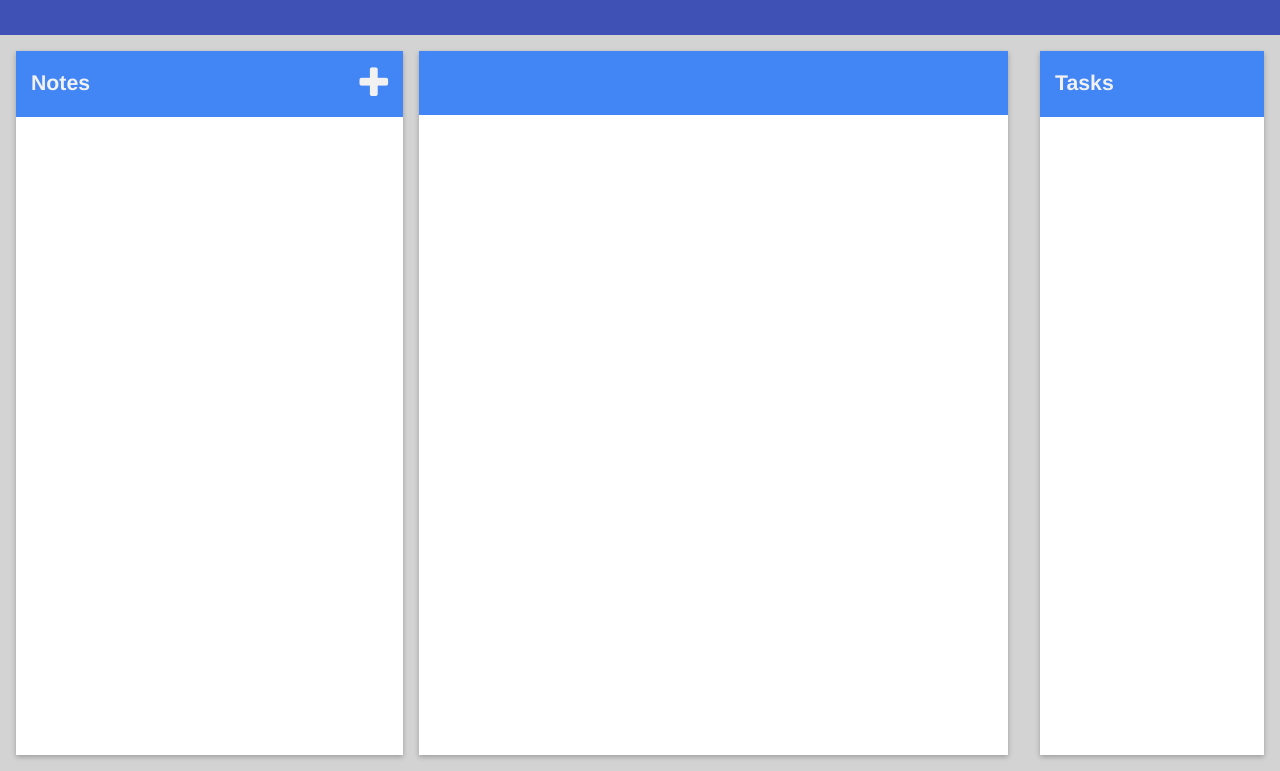
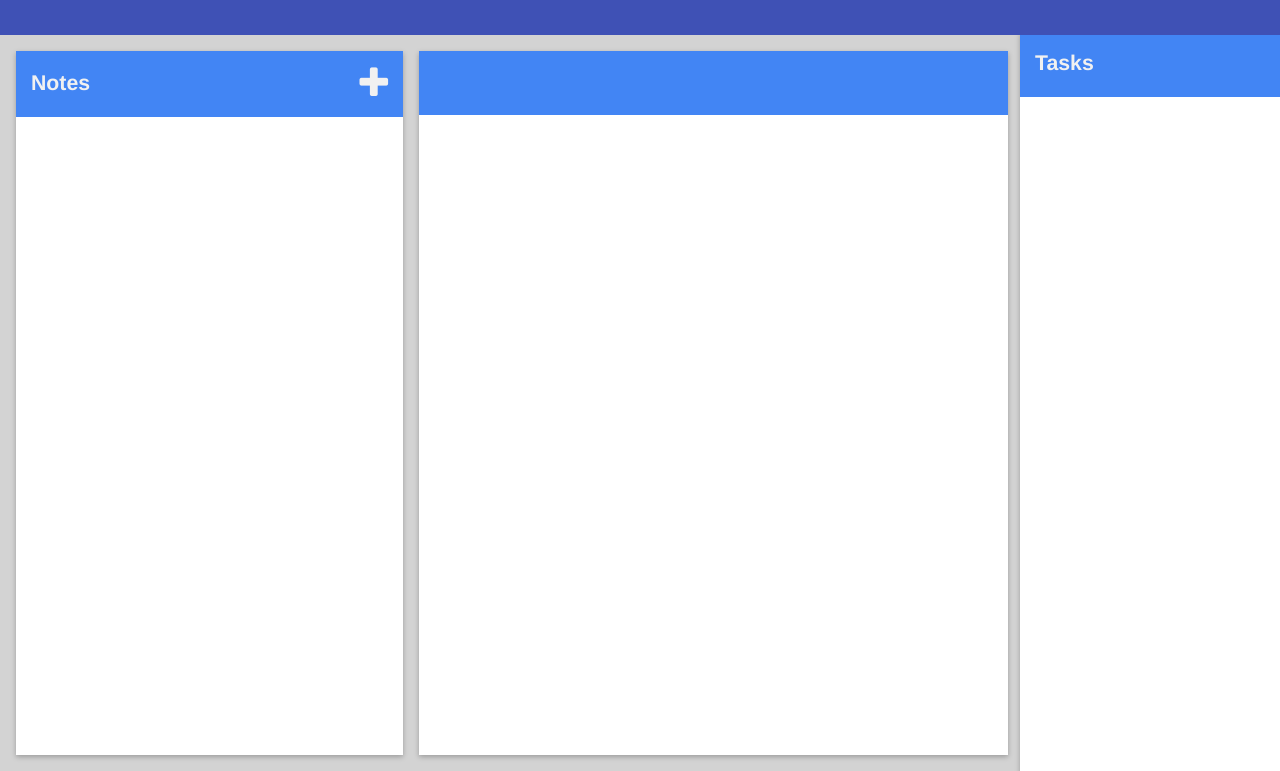
Before and after one commit to mc706/markdown-notes, a plain HTML site: page index.html in a window 1280 px wide. Shown: the part 29-800 px from the top of the page. Drawn offline with Linux system fonts and the light colour scheme.

Commit message:
updated margins for task bar

```diff
--- a/styles/site/_global.scss
+++ b/styles/site/_global.scss
@@ -14,6 +14,11 @@ body {
 div.page {
   material-content {
     background-color: white;
+  }
+  &.tasks {
+    material-content{
+      margin: -20px;
+    }
   }
 }
 
```
Also changed, not shown: styles/styles.css, 1 other file.
